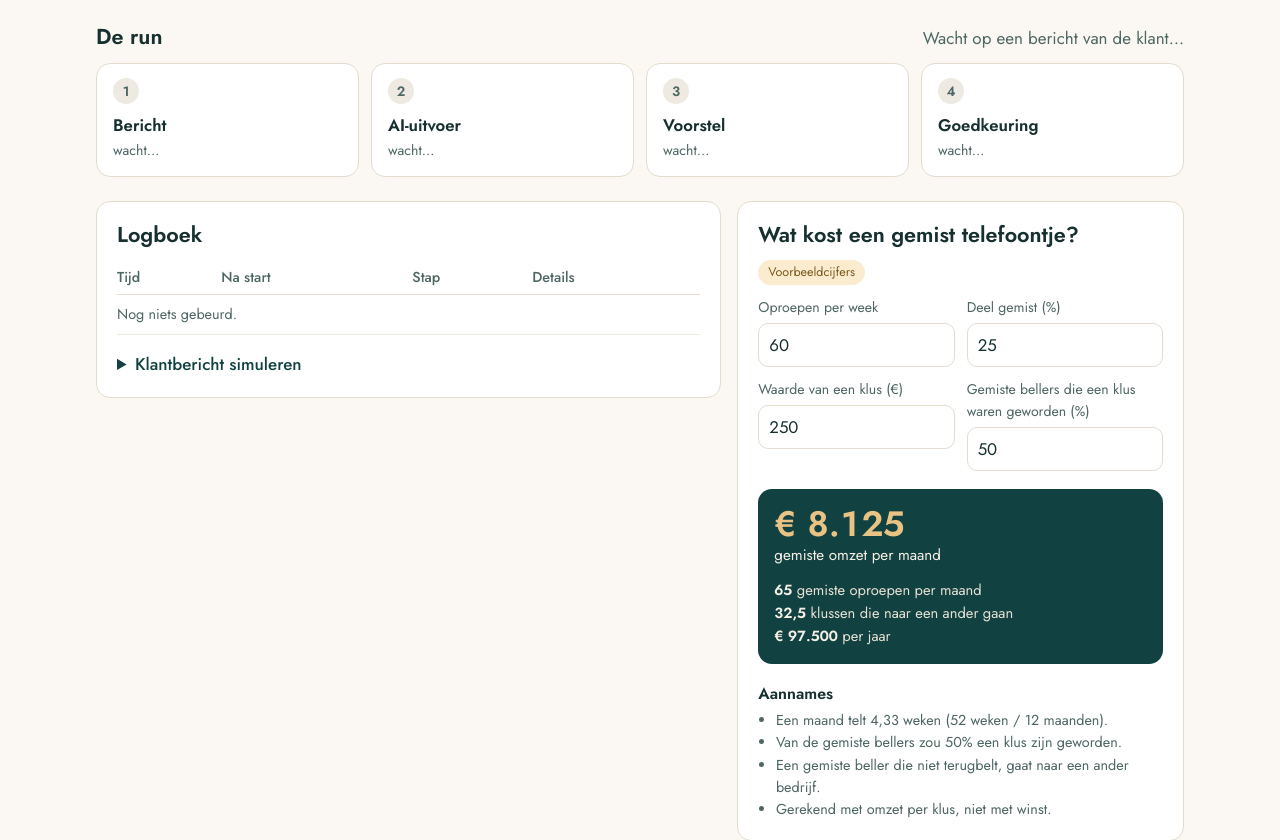
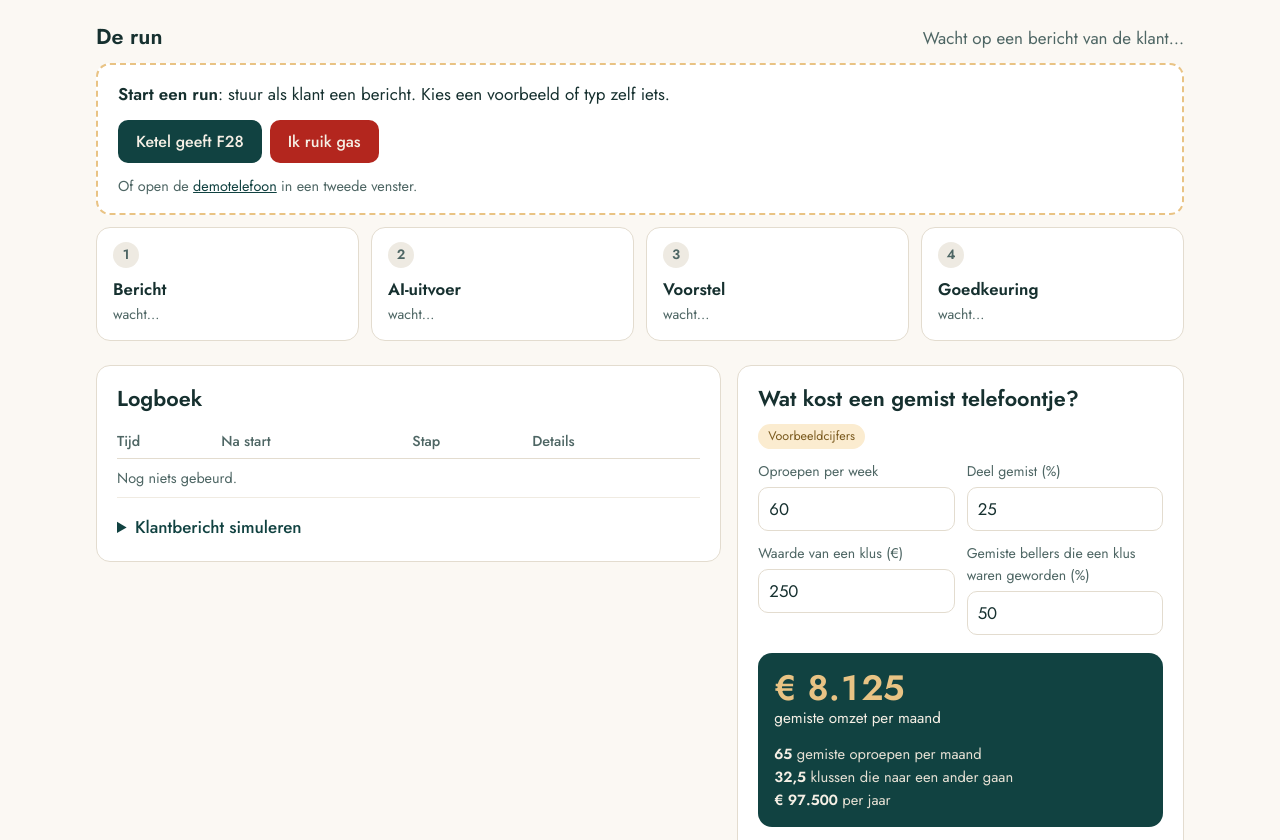
Before and after one commit to mk2023-land/omnia, a FastAPI app: page /demo in a window 1280 px wide. Shown: the part 60-900 px from the top of the page. Run offline with FastAPI, Linux system fonts and the light colour scheme; data that the repository does not hold is empty.

Commit message:
Demoscherm: duidelijke startknoppen zolang er geen run is
Co-Authored-By: Claude Opus 5.5 <noreply@anthropic.com>

```diff
--- a/app/static/css/omnia.css
+++ b/app/static/css/omnia.css
@@ -147,6 +147,15 @@ button.knop { border: 0; cursor: pointer; font-family: inherit; font-size: 1rem;
 .sectie-kop { display: flex; align-items: baseline; justify-content: space-between; gap: 12px; flex-wrap: wrap; margin-bottom: 12px; }
 .sectie-kop .sub { margin: 0; }
 
+.start { background: #fff; border: 2px dashed var(--goud); border-radius: var(--radius); padding: 16px 20px; margin-bottom: 12px; }
+.start[hidden] { display: none; }
+.start p { margin: 0; }
+.start-knoppen { display: flex; gap: 8px; flex-wrap: wrap; margin: 12px 0; }
+.start-knoppen .knop { margin: 0; }
+.knop-alarm { background: #b3261e; }
+.knop-alarm:hover { background: #8f1e18; }
+.start-of { color: var(--tekst-zacht); font-size: .9rem; }
+.start-of a { color: var(--petrol); }
 .stappen { list-style: none; padding: 0; margin: 0 0 24px; display: grid; grid-template-columns: repeat(4, 1fr); gap: 12px; }
 .stap { background: #fff; border: 1px solid var(--lijn); border-radius: var(--radius); padding: 14px 16px; display: flex; flex-direction: column; gap: 2px; color: var(--tekst-zacht); }
 .stap strong { color: var(--tekst); font-size: 1.05rem; }
--- a/app/templates/demoscherm.html
+++ b/app/templates/demoscherm.html
@@ -10,6 +10,14 @@
     <div class="sectie-kop">
       <h2 id="run-kop">De run</h2>
       <span class="sub" id="run-duur">Wacht op een bericht van de klant…</span>
+    </div>
+    <div class="start" id="start">
+      <p><strong>Start een run</strong>: stuur als klant een bericht. Kies een voorbeeld of typ zelf iets.</p>
+      <div class="start-knoppen">
+        <button type="button" class="knop" data-tekst="Remeha ketel geeft F28, geen warm water">Ketel geeft F28</button>
+        <button type="button" class="knop knop-alarm" data-tekst="ik ruik gas in de keuken">Ik ruik gas</button>
+      </div>
+      <p class="start-of">Of open de <a href="/demo/gas" target="_blank" rel="noopener">demotelefoon</a> in een tweede venster.</p>
     </div>
     <ol class="stappen" id="stappen"></ol>
   </section>
@@ -99,6 +107,7 @@ function details(a) {
 }
 
 function tekenStappen(acties) {
+  document.getElementById("start").hidden = acties.length > 0;
   const start = acties.length ? new Date(acties[0].tijd) : null;
   const eerste = (...soorten) => acties.find((a) => soorten.includes(a.soort));
   const gas = eerste("gasmelding");
@@ -147,14 +156,19 @@ async function ververs() {
   } catch (e) { /* server even weg */ }
 }
 
-document.getElementById("simuleer").addEventListener("submit", async (e) => {
+async function stuur(tekst) {
+  if (!tekst.trim()) return;
+  await fetch("/api/bericht", {method: "POST", headers: {"Content-Type": "application/json"}, body: JSON.stringify({tekst})});
+  ververs();
+}
+
+document.getElementById("simuleer").addEventListener("submit", (e) => {
   e.preventDefault();
   const veld = document.getElementById("sim-tekst");
-  if (!veld.value.trim()) return;
-  await fetch("/api/bericht", {method: "POST", headers: {"Content-Type": "application/json"}, body: JSON.stringify({tekst: veld.value})});
+  stuur(veld.value);
   veld.value = "";
-  ververs();
 });
+document.querySelectorAll(".start-knoppen button").forEach((b) => b.addEventListener("click", () => stuur(b.dataset.tekst)));
 
 // ---------- Rekensom ----------
 
```
